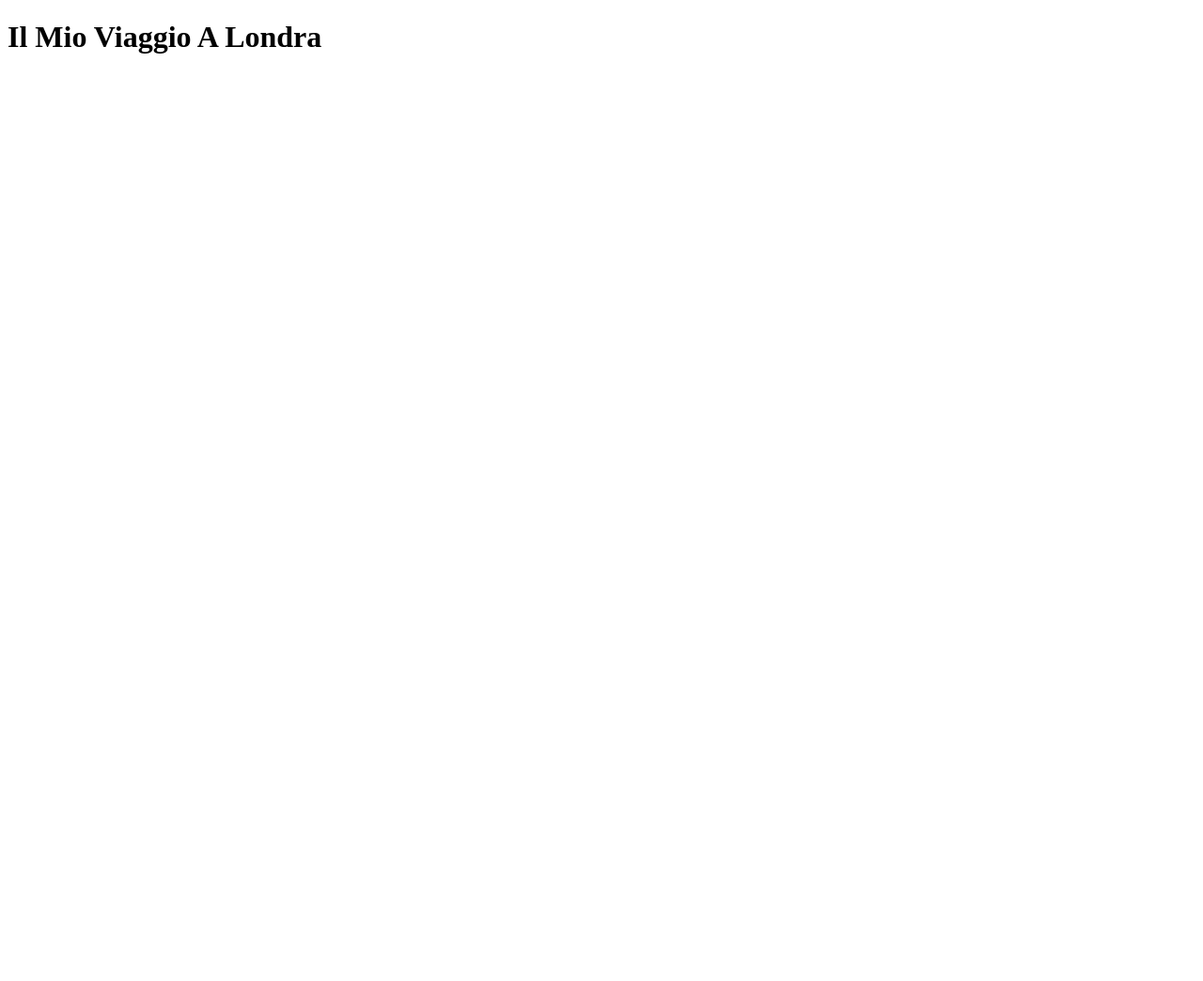
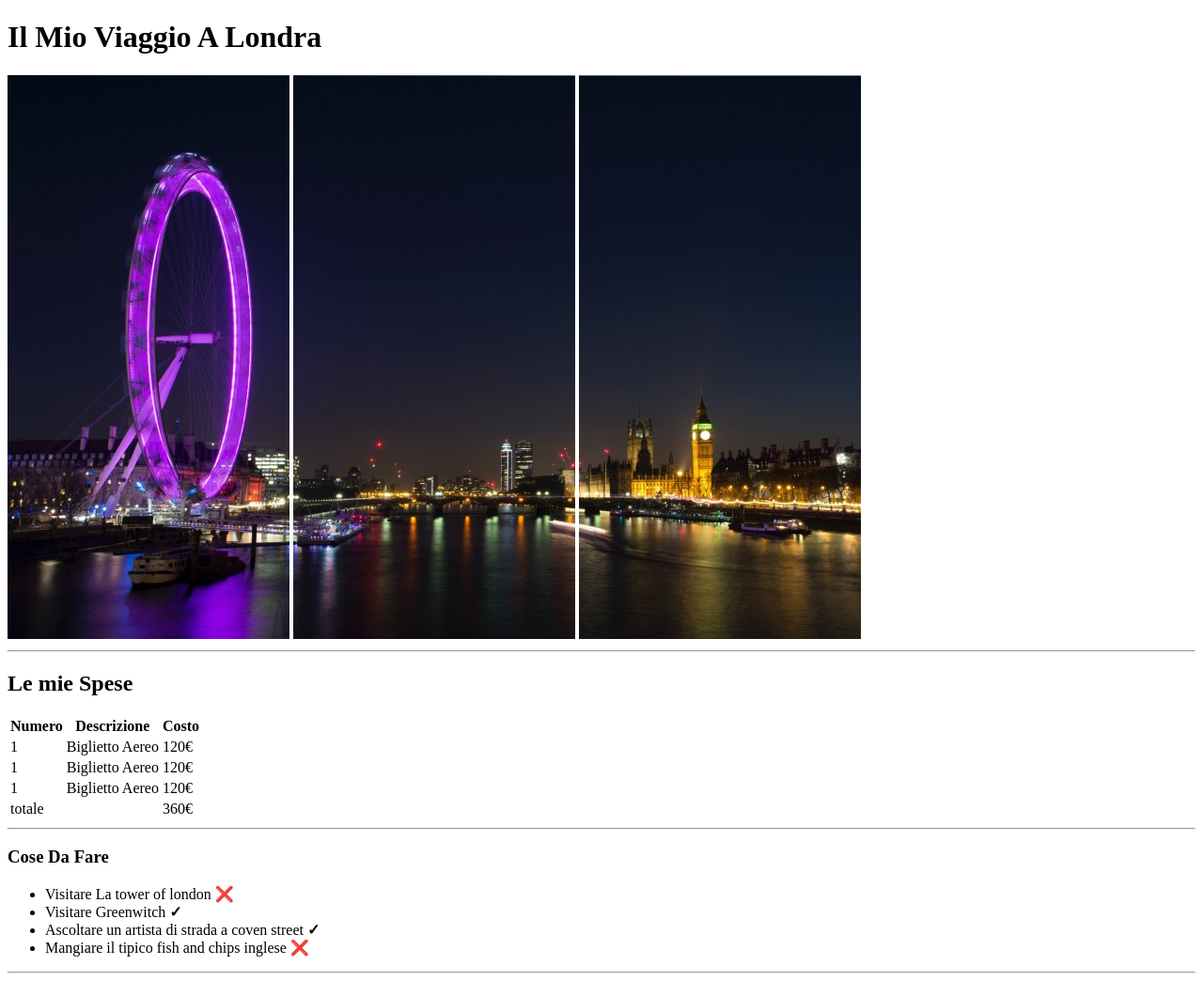
Before and after one commit to OcimaOcram/html-london-trip, a plain HTML site: page index.html in a window 1280 px wide. Shown: the whole page at 94% size. Before the commit the page ends 800 px from the top, so only its background shows below. Drawn offline with Linux system fonts and the light colour scheme.

Commit message:
Completata sezione "cosa da fare"

```diff
--- a/index.html
+++ b/index.html
@@ -10,5 +10,48 @@
     <h1>
         Il Mio Viaggio A Londra
     </h1>
+    <img src="img/immagine 1.jpg" alt="immagine 1">
+    <img src="img/immagine 2.jpg" alt="immagine 2">
+    <img src="img/immagine 3.jpg" alt="immagine 3">
+    <hr>
+    <h2>
+        Le mie Spese
+    </h2>
+    <table>
+        <tr>
+          <th>Numero</th>
+          <th>Descrizione</th>
+          <th>Costo</th>
+        </tr>
+        <tr>
+          <td>1</td>
+          <td>Biglietto Aereo</td>
+          <td>120&euro;</td>
+        </tr>
+        <tr>
+          <td>1</td>
+          <td>Biglietto Aereo</td>
+          <td>120&euro;</td>
+        </tr>
+        <tr>
+            <td>1</td>
+            <td>Biglietto Aereo</td>
+            <td>120&euro;</td>
+          </tr>
+          <tr>
+            <td>totale</td>
+            <td></td>
+            <td>360&euro;</td>
+          </tr>
+      </table>
+      <hr>
+      <h3>Cose Da Fare</h3>
+      <ul>
+          <li>Visitare La tower of london &#10060;</li>
+          <li>Visitare Greenwitch <b>&#10003;</b></li>
+          <li>Ascoltare un artista di strada a coven street <b>&#10003;</b></li>
+          <li>Mangiare il tipico fish and chips inglese &#10060;</li>
+      </ul>
+      <hr>
 </body>
 </html>
```
